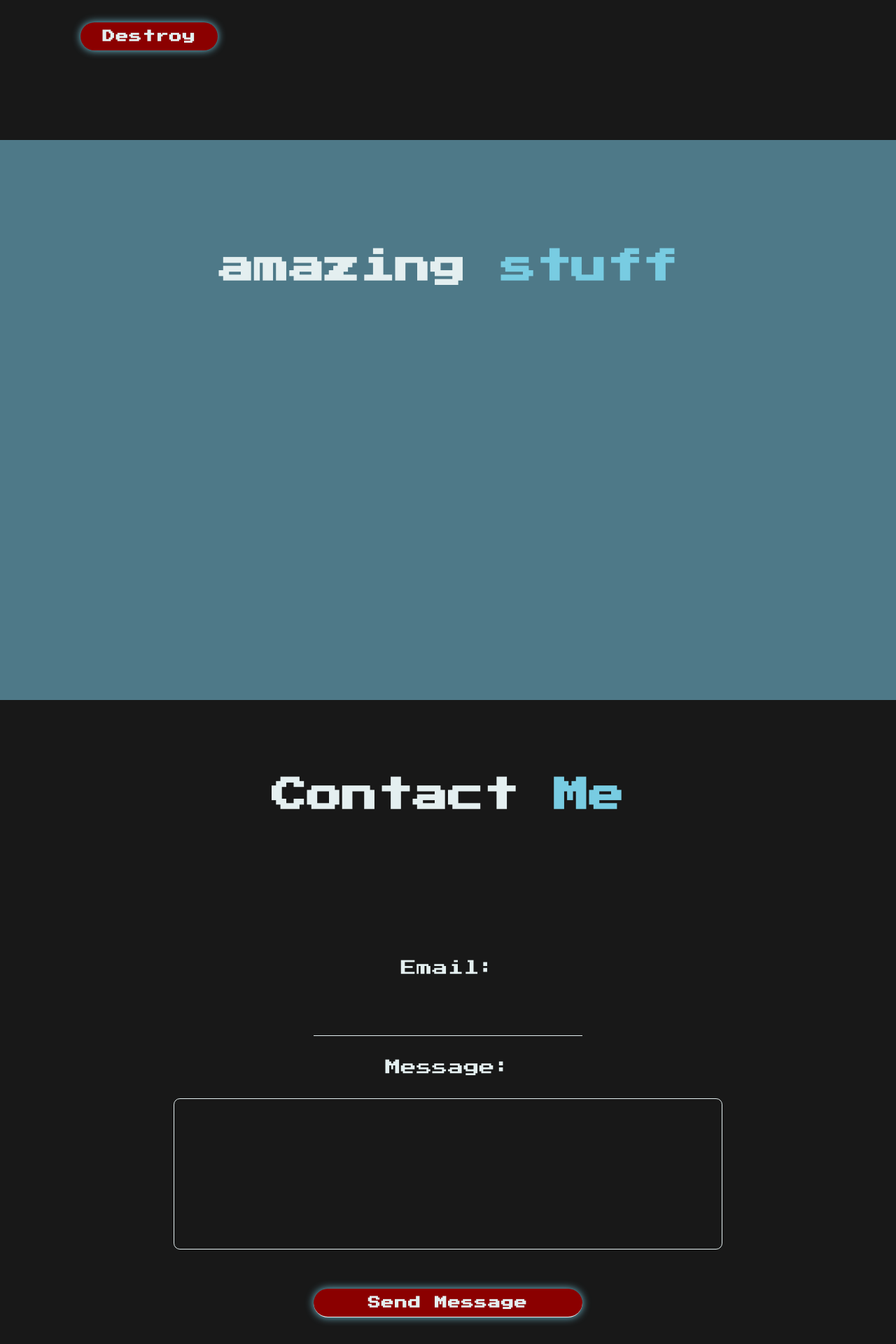
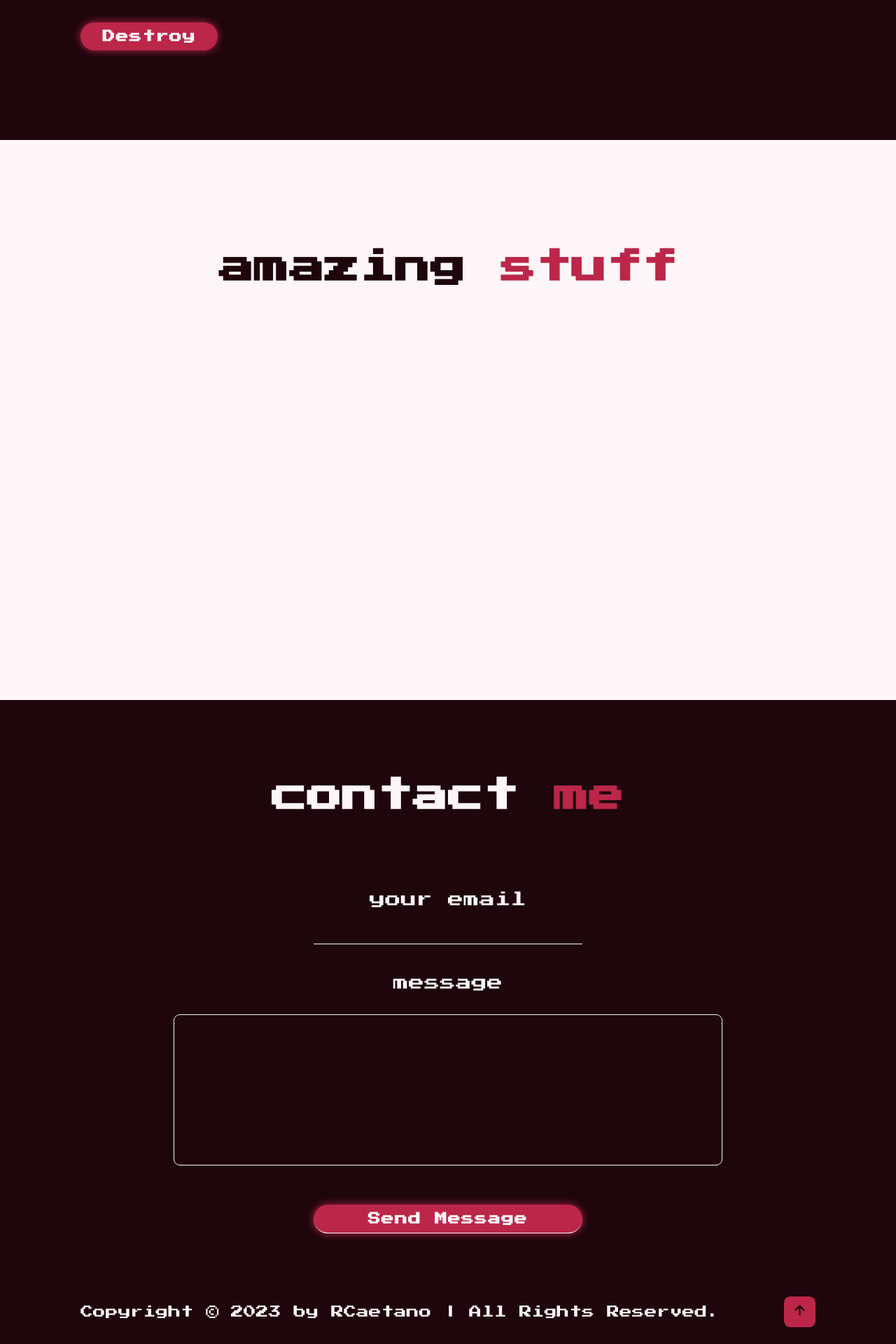
Before and after one commit to Ricano/portofodio, a Django app: page / in a window 1280 px wide. Shown: the part 600-2520 px from the top of the page at 70% size. After the commit the page ends 2496 px from the top, so only its background shows below. Run offline with Django 4.2, Linux system fonts and the light colour scheme; data that the repository does not hold is empty; some web fonts are replaced.

Commit message:
change colors to magenta remove trailing comma from contact form labels

```diff
--- a/main/models.py
+++ b/main/models.py
@@ -20,12 +20,15 @@ class TechLink(models.Model):
 
 
 class Contact(models.Model):
-    email = models.EmailField()
-    message = models.TextField(max_length=1024)
+    email = models.EmailField(verbose_name=" your email")
+    message = models.TextField(verbose_name=" message", max_length=1024)
     created_at = models.DateTimeField(auto_now_add=True)
 
 
 class ContactForm(forms.ModelForm):
+    def __init__(self, *args, **kwargs):
+        super().__init__(*args, **kwargs)
+        self.label_suffix = ""  # Removes : as label suffix
     class Meta:
         model = Contact
         fields = ('email', 'message')
--- a/static/main/css/styles.css
+++ b/static/main/css/styles.css
@@ -14,12 +14,10 @@
 
 
 :root {
-    --my-black: #181818;
-    --my-darker_blue: #002439;
-    --my-dark-blue: #005066;
-    --my-grey: #4e7988;
-    --my-light-blue: #78cce2;
-    --my-white: #e4eff0;
+    --my-black: #1e060c;
+    --my-white: #fdf5f7;
+    --my-magenta: #BB2649
+
 }
 
 html {
@@ -75,7 +73,7 @@ section {
 
 .navbar a:hover,
 .navbar a.active {
-    color: var(--my-light-blue);
+    color: var(--my-magenta);
 }
 
 #menu-icon {
@@ -119,7 +117,7 @@ section {
 }
 
 span {
-    color: var(--my-light-blue);
+    color: var(--my-magenta);
 }
 
 .home-content h1 {
@@ -139,7 +137,7 @@ span {
     width: 4rem;
     height: 4rem;
     background: transparent;
-    border: 0.2rem solid var(--my-grey);
+    border: 0.2rem solid var(--my-white);
     border-radius: 50%;
     font-size: 2rem;
     color: var(--my-white);
@@ -148,9 +146,9 @@ span {
 }
 
 .social-media a:hover {
-    background: var(--my-light-blue);
-    color: var(--my-grey);
-    box-shadow: 0 0 1rem var(--my-light-blue);
+    background: var(--my-magenta);
+    color: var(--my-magenta);
+    box-shadow: 0 0 1rem var(--my-magenta);
 }
 
 
@@ -162,9 +160,9 @@ span {
 .btn {
     display: inline-block;
     padding: 1rem 2.8rem;
-    background: darkred;
+    background: var(--my-magenta);
     border-radius: 4rem;
-    box-shadow: 0 0 1rem var(--my-light-blue);
+    box-shadow: 0 0 1rem var(--my-magenta);
     font-size: 1.6rem;
     color: var(--my-white);
     letter-spacing: .1rem;
@@ -185,13 +183,14 @@ span {
     left: 50%;
     z-index: 10;
     background: lightgreen;
-    color: var(--my-dark-blue);
+    color: var(--my-white);
 
 }
 
 
 .portfolio {
-    background: var(--my-grey);
+    background: var(--my-white);
+    color: var(--my-black);
 
 }
 
@@ -234,7 +233,7 @@ span {
     left: 0;
     width: 100%;
     height: 100%;
-    background: linear-gradient(rgba(0, 0, 0, .1), var(--my-light-blue));
+    background: linear-gradient(rgba(0, 0, 0, .1), var(--my-magenta));
     display: flex;
     justify-content: space-around;
     align-items: center;
@@ -293,12 +292,12 @@ span {
 }
 
 .contact h2 {
-    margin-bottom: 3rem;
+    margin-bottom: 10rem;
 }
 
 form {
     max-width: 70rem;
-    margin: 20% auto;
+    margin: auto;
     text-align: center;
     font-size: 2rem;
     background-color: transparent;
@@ -310,11 +309,11 @@ form {
 
 form input {
     width: 100%;
-    padding: 1.5rem;
+    padding: 0.5rem;
     font-size: 1.6rem;
     color: var(--my-white);
     background: transparent;
-    margin: 3rem 0;
+    margin: 2rem auto 4rem;
     border-bottom: 1px solid var(--my-white);
 }
 
@@ -346,7 +345,7 @@ form input {
     align-items: center;
     flex-wrap: wrap;
     padding: 2rem 9%;
-    background: var(--my-grey);
+    background: var(--my-black);
 }
 
 .footer-text p {
@@ -358,19 +357,19 @@ form input {
     justify-content: center;
     align-items: center;
     padding: .8rem;
-    background: var(--my-light-blue);
+    background: var(--my-magenta);
     border-radius: .8rem;
     transition: .5s ease;
 }
 
 .footer-iconTop a:hover {
-    box-shadow: 0 0 1rem var(--my-light-blue);
+    box-shadow: 0 0 1rem var(--my-magenta);
 }
 
 
 .footer-iconTop a i {
     font-size: 2.4rem;
-    color: var(--my-grey);
+    color: var(--my-black);
 
 }
 
@@ -528,7 +527,7 @@ form input {
 /*    --my-darker_blue: #002439;*/
 /*    --my-dark-blue: #005066;*/
 /*    --my-grey: #4e7988;*/
-/*    --my-light-blue: #78cce2;*/
+/*    --my-magenta: #78cce2;*/
 /*    --my-white: #e4eff0;*/
 /*}*/
 
@@ -578,7 +577,7 @@ form input {
 /*}*/
 
 /*nav ul li a:hover {*/
-/*    color: var(--my-light-blue);*/
+/*    color: var(--my-magenta);*/
 /*}*/
 
 /*main {*/
--- a/templates/main.html
+++ b/templates/main.html
@@ -90,7 +90,7 @@
     </section>
 
     <section class=" contact" id="contact">
-        <h2 class="heading">Contact <span>Me</span></h2>
+        <h2 class="heading">contact <span>me</span></h2>
 
         <form action="" method="post">
             {% csrf_token %}
```
